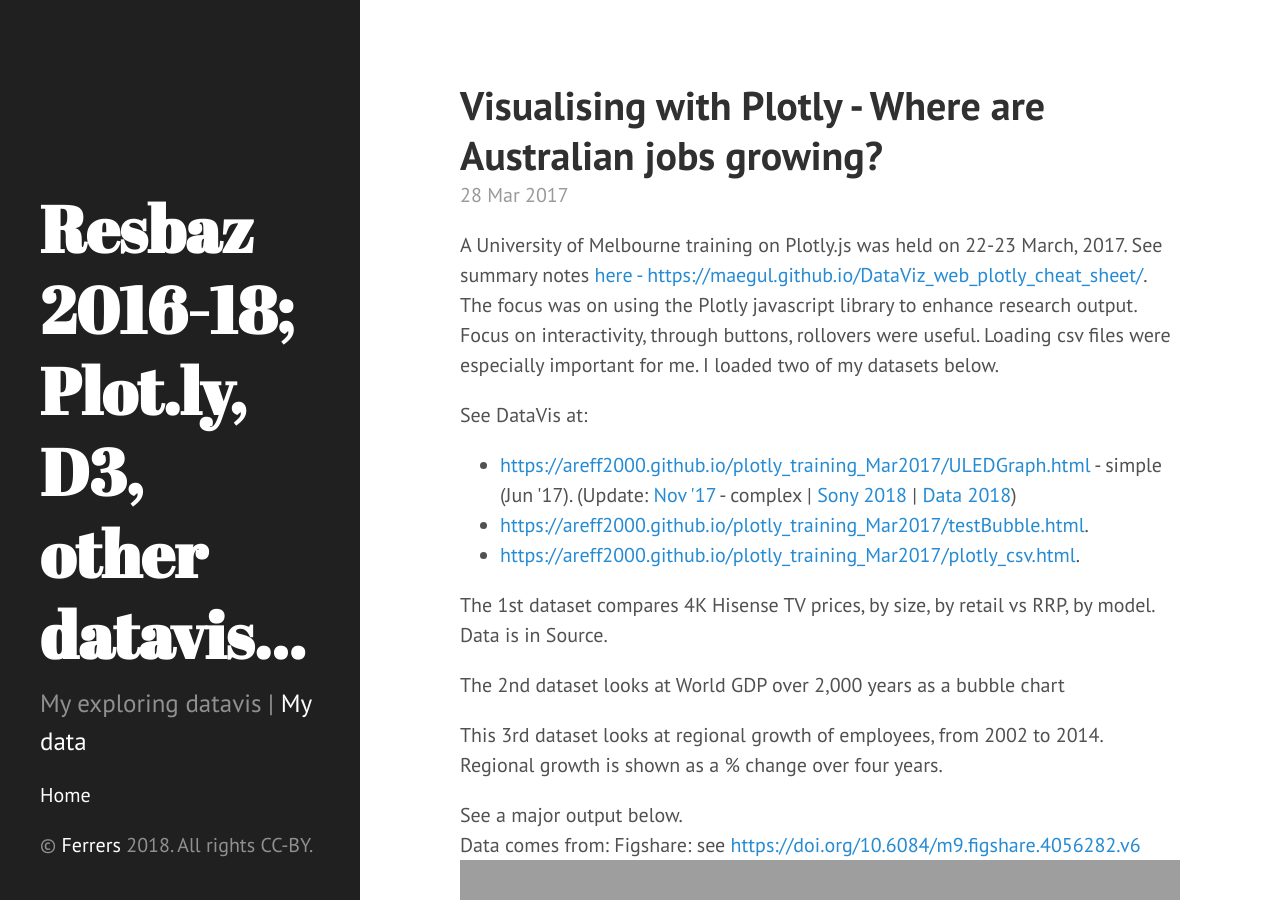
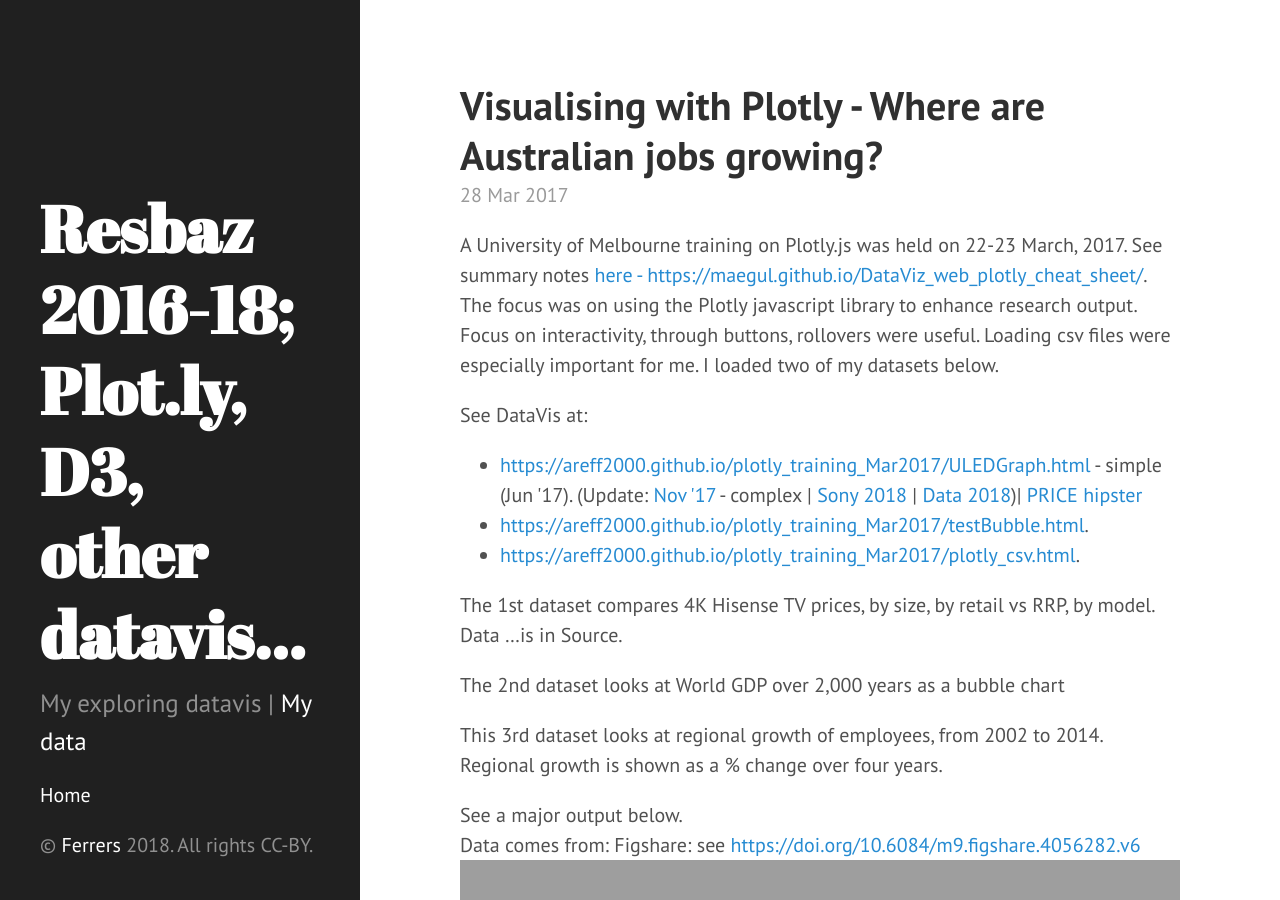
Before and after one commit to areff2000/areff2000.github.io, a Jekyll site: the page built from _posts/2017-03-28-plotly.markdown, in a window 1280 px wide and 900 px high. Built offline with Jekyll 4.4.1, drawn with Linux system fonts in a browser that asks for light colours.

Commit message:
Add price hipster pic

```diff
--- a/_posts/2017-03-28-plotly.markdown
+++ b/_posts/2017-03-28-plotly.markdown
@@ -11,7 +11,7 @@ Loading csv files were especially important for me. I loaded two of my datasets
 
 <p>See DataVis at:
 <ul><li>
-<a href="https://areff2000.github.io/plotly_training_Mar2017/ULEDGraph.html">https://areff2000.github.io/plotly_training_Mar2017/ULEDGraph.html</a> - simple (Jun '17). (Update: <a href="https://areff2000.github.io/plotly_training_Mar2017/ULEDGraphNov17.html">Nov '17</a> - complex | <a href="https://areff2000.github.io/plotly_training_Mar2017/SonyLEDGraph18.html">Sony 2018</a> | <a href="https://areff2000.github.io/plotly_training_Mar2017/csViewer.html">Data 2018</a>)</li>
+<a href="https://areff2000.github.io/plotly_training_Mar2017/ULEDGraph.html">https://areff2000.github.io/plotly_training_Mar2017/ULEDGraph.html</a> - simple (Jun '17). (Update: <a href="https://areff2000.github.io/plotly_training_Mar2017/ULEDGraphNov17.html">Nov '17</a> - complex | <a href="https://areff2000.github.io/plotly_training_Mar2017/SonyLEDGraph18.html">Sony 2018</a> | <a href="https://areff2000.github.io/plotly_training_Mar2017/csViewer.html">Data 2018</a>)| <a href="https://areff2000.github.io/plotly_training_Mar2017/4KTVs_timeseries_priceHipster.png">PRICE hipster</a></li>
 <li>
 <a href="https://areff2000.github.io/plotly_training_Mar2017/testBubble.html">https://areff2000.github.io/plotly_training_Mar2017/testBubble.html</a>.
 </li>
@@ -22,7 +22,7 @@ Loading csv files were especially important for me. I loaded two of my datasets
 </ul>
 </p>
 
-<p>The 1st dataset compares 4K Hisense TV prices, by size, by retail vs RRP, by model. Data is in Source.</p>
+<p>The 1st dataset compares 4K Hisense TV prices, by size, by retail vs RRP, by model. Data …is in Source.</p>
 <p>The 2nd dataset looks at World GDP over 2,000 years as a bubble chart
 <p>This 3rd dataset looks at regional growth of employees, from 2002 to 2014.
 Regional growth is shown as a % change over four years.</p>
```
